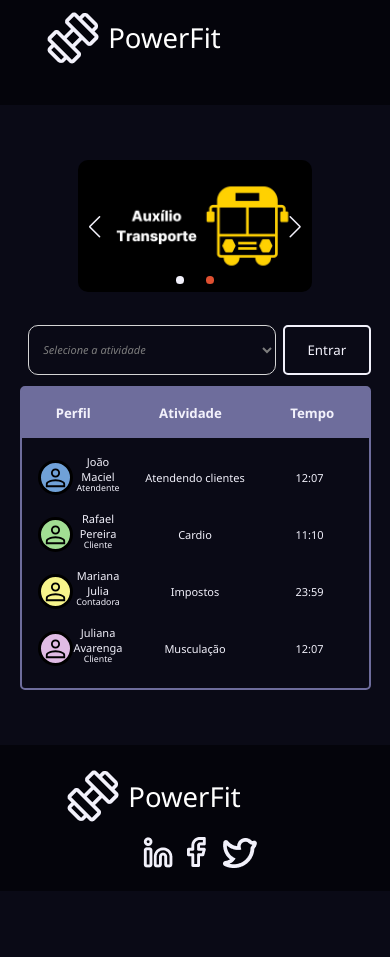
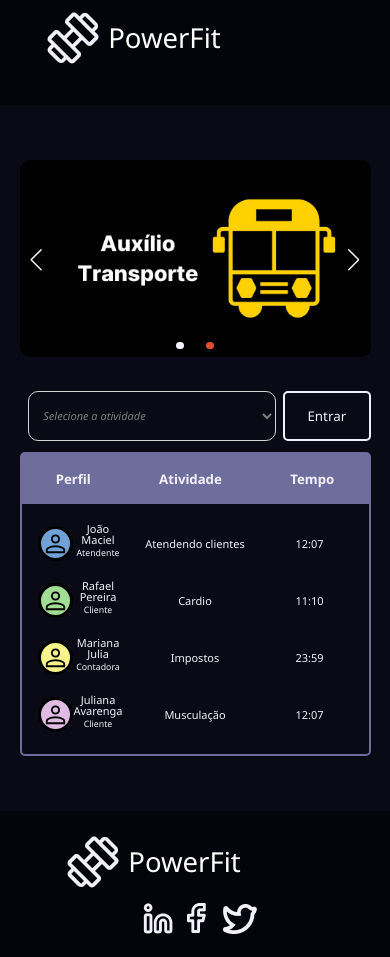
Before and after one commit to SamuelFVG/powerfit-trainee-cpe, a React (Vite) app in the folder powerfit/: page /home in a window 390 px wide. Before the commit the page ends 891 px from the top, so only its background shows below. Built offline with nearby package versions, Linux system fonts and the light colour scheme.

Commit message:
Mais modificações para responsividade da home

```diff
--- a/powerfit/src/components/Carrossel/Style.js
+++ b/powerfit/src/components/Carrossel/Style.js
@@ -7,4 +7,8 @@ export const ImagemCarrossel = styled.img`
 
 export const SwiperContainer = styled.div`
   width: 60%;
+
+  @media (max-width: 500px) {
+    width: 90%;
+  }
 `;
--- a/powerfit/src/components/LinhaDaTabelaGenerica/Styles.js
+++ b/powerfit/src/components/LinhaDaTabelaGenerica/Styles.js
@@ -53,6 +53,7 @@ export const DivGenericoPerfil = styled(DivGenerico)`
   height: 50%;
   width: 100px;
   text-align: center;
+  line-height: 99%;
   @media (max-width: 500px) {
     width: 50px;
   }
```
